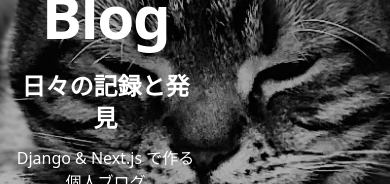
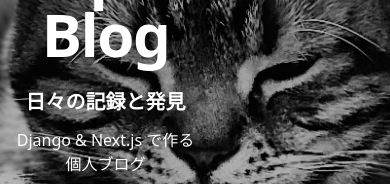
Before and after one commit to apo-cyber/blog-app, a Next.js app in the folder frontend/: page / in a window 390 px wide. Shown: the part 235-419 px from the top of the page. Built offline with nearby package versions, Linux system fonts and the light colour scheme; no server answers.

Commit message:
Fix hero text wrapping on mobile
「日々の記録と発見」が改行されないように修正

🤖 Generated with [Claude Code](https://claude.com/claude-code)

Co-Authored-By: Claude <noreply@anthropic.com>

```diff
--- a/frontend/src/app/page.tsx
+++ b/frontend/src/app/page.tsx
@@ -90,7 +90,7 @@ function HomeContent() {
             <h1 className="text-6xl md:text-8xl font-black text-white mb-6 tracking-tight">
               Apo Blog
             </h1>
-            <p className="text-2xl md:text-4xl font-bold text-white mb-3">
+            <p className="text-xl md:text-4xl font-bold text-white mb-3 whitespace-nowrap">
               日々の記録と発見
             </p>
             <p className="text-base md:text-lg font-medium text-white">
```
